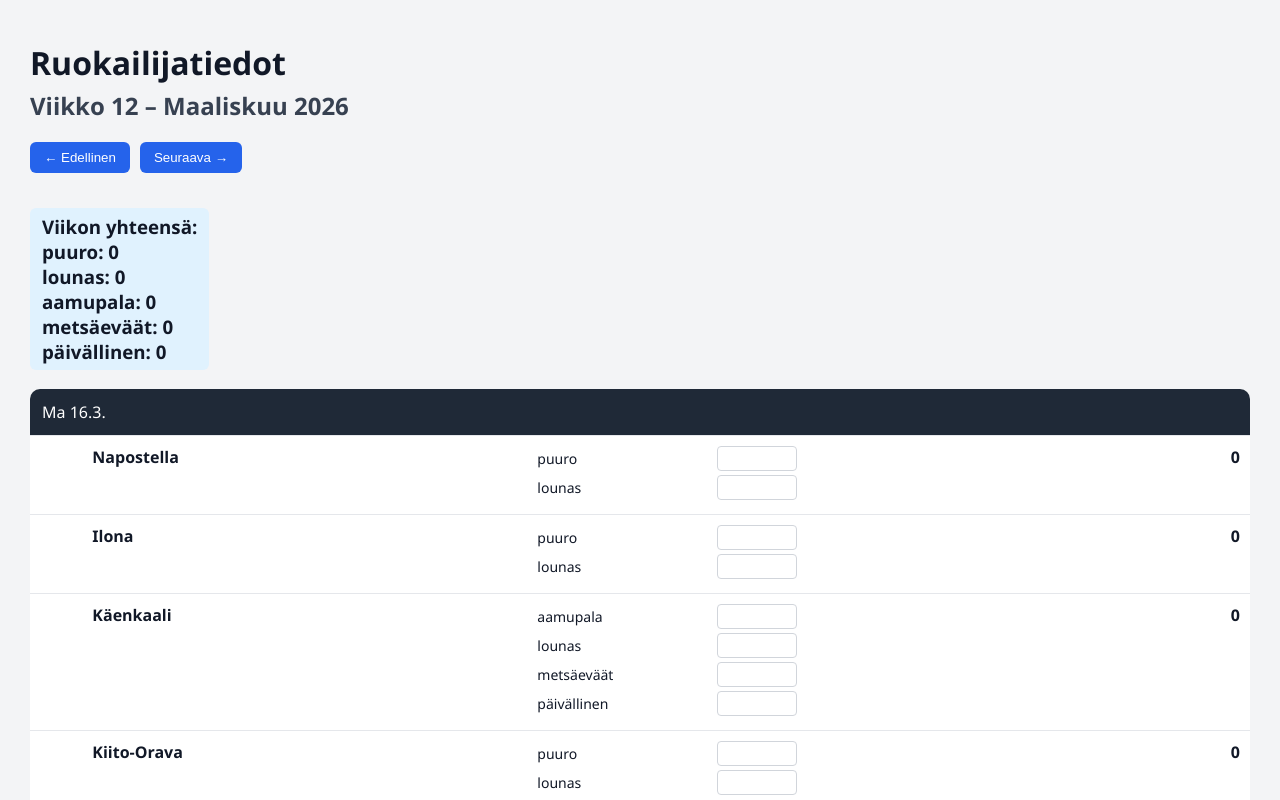
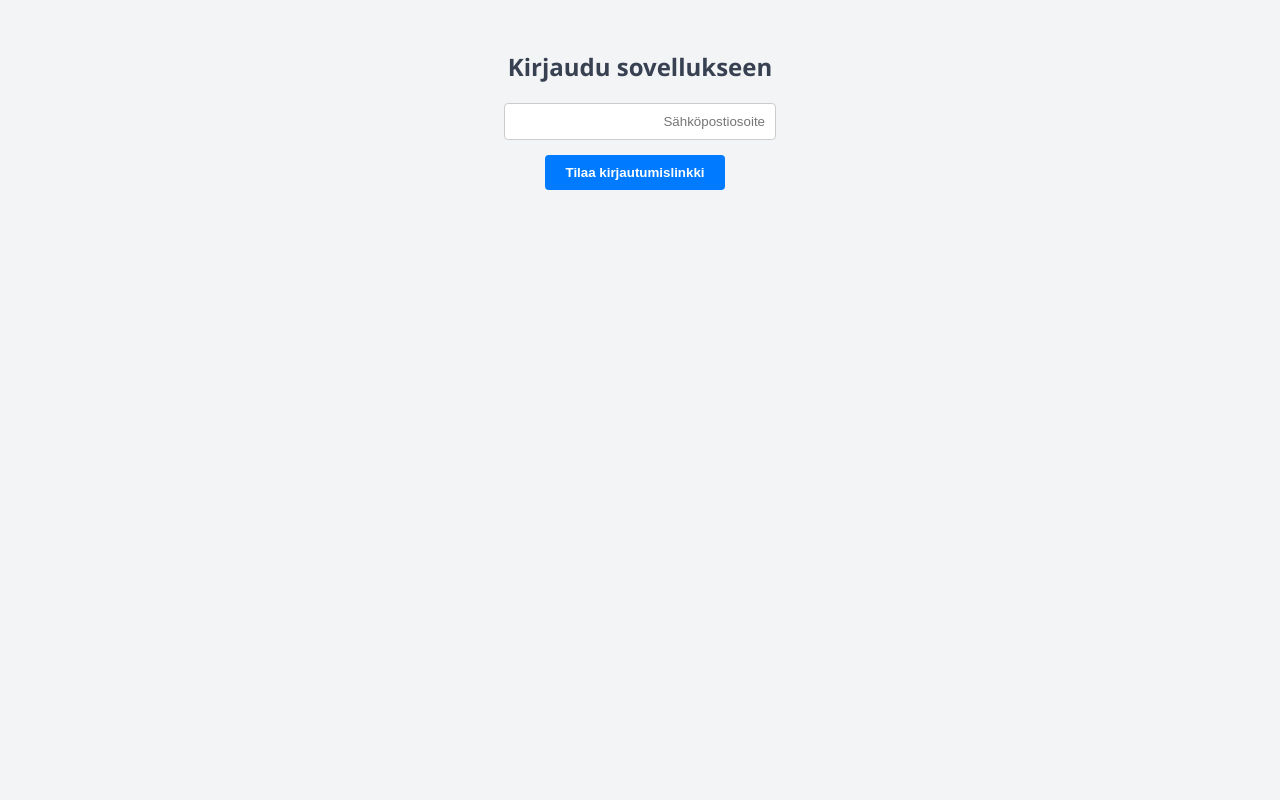
Before and after one commit to Zen2234/OKT-Naytto, a React (Vite) app in the folder Ruokailijatiedot/: page /login in a window 1280 px wide. Shown: the top 800 px of the page. Built offline with nearby package versions, Linux system fonts and the light colour scheme.

Commit message:
Added login

```diff
--- a/Ruokailijatiedot/package.json
+++ b/Ruokailijatiedot/package.json
@@ -16,7 +16,7 @@
     "date-fns": "^4.1.0",
     "react": "^19.2.0",
     "react-dom": "^19.2.0",
-    "react-router-dom": "^7.13.0"
+    "react-router-dom": "^7.13.2"
   },
   "devDependencies": {
     "@eslint/js": "^9.39.1",
--- a/Ruokailijatiedot/src/App.css
+++ b/Ruokailijatiedot/src/App.css
@@ -140,3 +140,70 @@ h3 {
     width: 60px;
   }
 }
+
+/* Login and Verification */
+
+.login-container,
+.verify-container {
+  text-align: center;
+  margin-top: 50px;
+}
+
+.login-form {
+  display: flex;
+  flex-direction: column;
+  align-items: center;
+  gap: 15px;
+  margin-top: 20px;
+}
+
+.login-input {
+  padding: 10px;
+  width: 250px;
+  border: 1px solid #ccc;
+  border-radius: 4px;
+}
+
+.login-button {
+  padding: 10px 20px;
+  cursor: pointer;
+  background-color: #007bff;
+  color: white;
+  border: none;
+  border-radius: 4px;
+  font-weight: bold;
+}
+
+.login-button:disabled {
+  background-color: #a0c4ff;
+  cursor: not-allowed;
+}
+
+.login-message {
+  margin-top: 20px;
+  font-weight: bold;
+}
+
+/* Header & Logout */
+
+.app-header {
+  display: flex;
+  justify-content: space-between;
+  align-items: center;
+  margin-bottom: 20px;
+}
+
+.logout-button {
+  height: 40px;
+  padding: 0 15px;
+  cursor: pointer;
+  background-color: #dc3545;
+  color: white;
+  border: none;
+  border-radius: 4px;
+  font-weight: bold;
+}
+
+.logout-button:hover {
+  background-color: #c82333;
+}
--- a/Ruokailijatiedot/src/App.jsx
+++ b/Ruokailijatiedot/src/App.jsx
@@ -30,6 +30,12 @@ function getWeekNumber(date) {
 }
 
 export default function App() {
+
+  const handleLogout = () => {
+    localStorage.removeItem("sessionToken")
+    localStorage.removeItem("userEmail")
+    window.location.reload()
+  }
 
   const [weekOffset, setWeekOffset] = useState(0);
   const [reports, setReports] = useState({});
@@ -92,8 +98,10 @@ export default function App() {
 
   return (
     <div className="app-container">
-
-      <h1>Ruokailijatiedot</h1>
+      <div className="app-header">
+        <h1>Ruokailijatiedot</h1>
+        <button onClick={handleLogout} className="logout-button">Kirjaudu ulos</button>
+      </div>
 
       <h2>
         Viikko {weekNumber} – {monthName} {year}
--- /dev/null
+++ b/Ruokailijatiedot/src/components/Login.jsx
@@ -0,0 +1,53 @@
+import { useState } from 'react'
+
+export default function Login() {
+    const [email, setEmail] = useState("")
+    const [message, setMessage] = useState("")
+    const [loading, setLoading] = useState(false)
+
+    const handleLogin = async (e) => {
+        e.preventDefault()
+        setLoading(true)
+        setMessage("")
+
+        try {
+            const response = await fetch('http://localhost:3001/api/auth/magic-link', {
+                method: "POST",
+                headers: { "Content-Type": "application/json" },
+                body: JSON.stringify({ email }),
+            })
+
+            const data = await response.json()
+
+            if (!response.ok) {
+                throw new Error(data.error || "Jokin meni pieleen")
+            }
+
+            setMessage("Kirjautumislinkki on lähetetty sähköpostiisi! Voit sulkea tämän välilehden.")
+        } catch (err) {
+            setMessage(err.message)
+        } finally {
+            setLoading(false)
+        }
+    }
+
+    return (
+        <div className="login-container">
+            <h2>Kirjaudu sovellukseen</h2>
+            <form onSubmit={handleLogin} className="login-form">
+                <input
+                    type="email"
+                    placeholder="Sähköpostiosoite"
+                    value={email}
+                    onChange={(e) => setEmail(e.target.value)}
+                    required
+                    className="login-input"
+                />
+                <button type="submit" disabled={loading} className="login-button">
+                    {loading ? "Lähetetään..." : "Tilaa kirjautumislinkki"}
+                </button>
+            </form>
+            {message && <p className="login-message">{message}</p>}
+        </div>
+    )
+}
--- /dev/null
+++ b/Ruokailijatiedot/src/components/Verify.jsx
@@ -0,0 +1,44 @@
+import { useEffect, useState } from "react";
+import { useNavigate, useSearchParams } from "react-router-dom";
+
+export default function Verify() {
+  const [searchParams] = useSearchParams();
+  const navigate = useNavigate();
+  const [status, setStatus] = useState("Vahvistetaan kirjautumista...");
+
+  useEffect(() => {
+    const token = searchParams.get("token");
+    if (!token) {
+      setStatus("Virhe: Linkki on virheellinen tai puuttuu.");
+      return;
+    }
+
+    const verifyToken = async () => {
+      try {
+        const response = await fetch(`http://localhost:3001/api/auth/verify?token=${token}`);
+        const data = await response.json();
+
+        if (!response.ok) {
+          throw new Error(data.error || "Linkki on vanhentunut tai virheellinen.");
+        }
+
+        localStorage.setItem("sessionToken", data.token);
+        localStorage.setItem("userEmail", data.email);
+
+        setStatus("Kirjautuminen onnistui! Ohjataan sovellukseen...");
+
+        setTimeout(() => navigate("/"), 1500);
+      } catch (err) {
+        setStatus(err.message);
+      }
+    };
+
+    verifyToken();
+  }, [searchParams, navigate]);
+
+  return (
+    <div className="verify-container">
+      <h2>{status}</h2>
+    </div>
+  );
+}
--- a/Ruokailijatiedot/src/main.jsx
+++ b/Ruokailijatiedot/src/main.jsx
@@ -1,4 +1,28 @@
 import { createRoot } from 'react-dom/client'
+import { BrowserRouter, Routes, Route, Navigate } from 'react-router-dom'
 import App from './App.jsx'
+import Login from './components/Login.jsx'
+import Verify from './components/Verify.jsx'
 
-createRoot(document.getElementById('root')).render(<App />)
+const PrivateRoute = ({ children }) => {
+    const token = localStorage.getItem('sessionToken')
+
+    return token ? children: <Navigate to="/login" />
+}
+
+createRoot(document.getElementById('root')).render(
+    <BrowserRouter>
+        <Routes>
+            <Route path="/login" element={<Login />} />
+            <Route path="/verify" element={<Verify />} />
+            <Route
+                path="/"
+                element={
+                    <PrivateRoute>
+                        <App />
+                    </PrivateRoute>
+                }
+               />
+        </Routes>
+    </BrowserRouter>
+)
```
Also changed, not shown: 1 other file (tests, documents, lock files or other folders).
